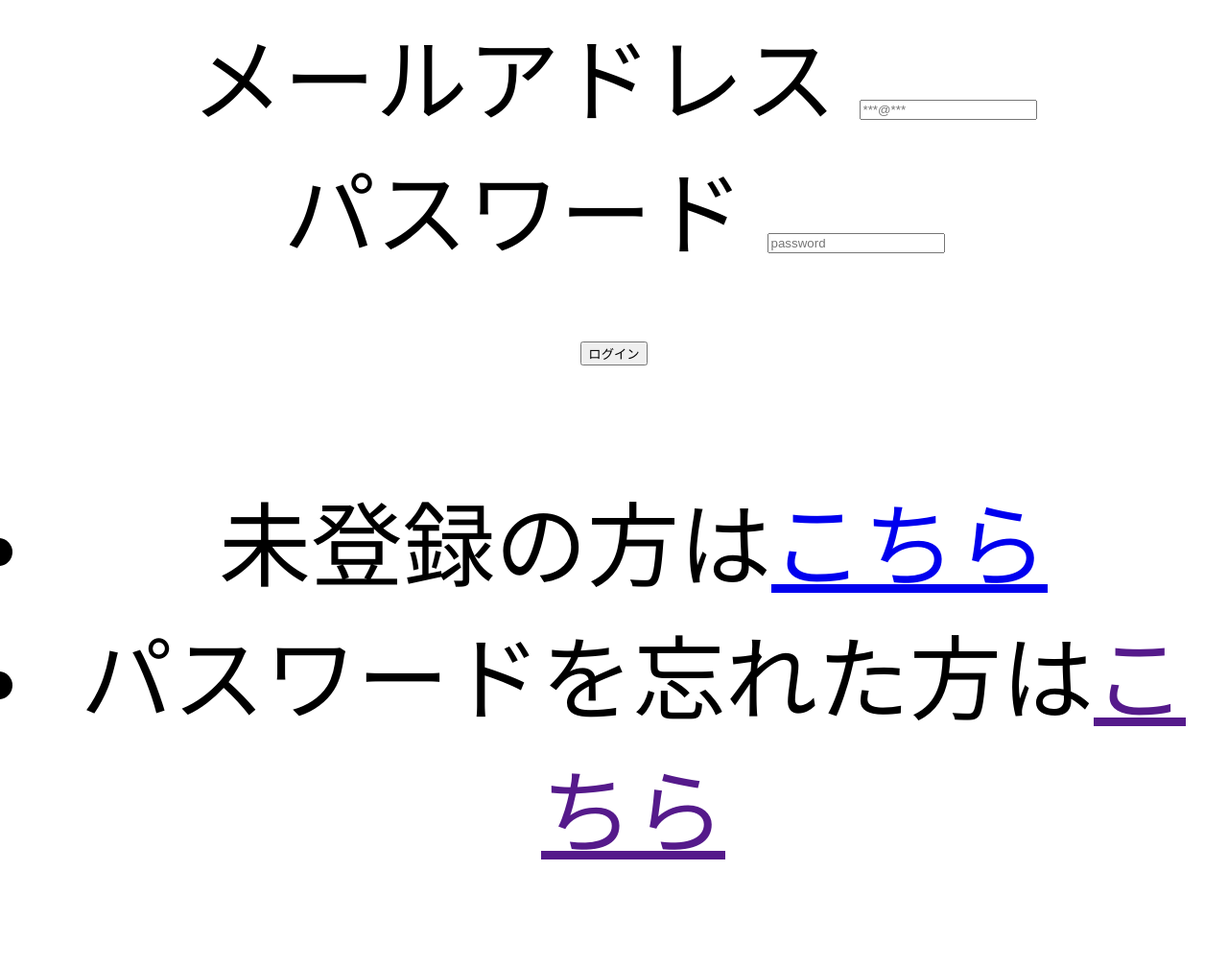
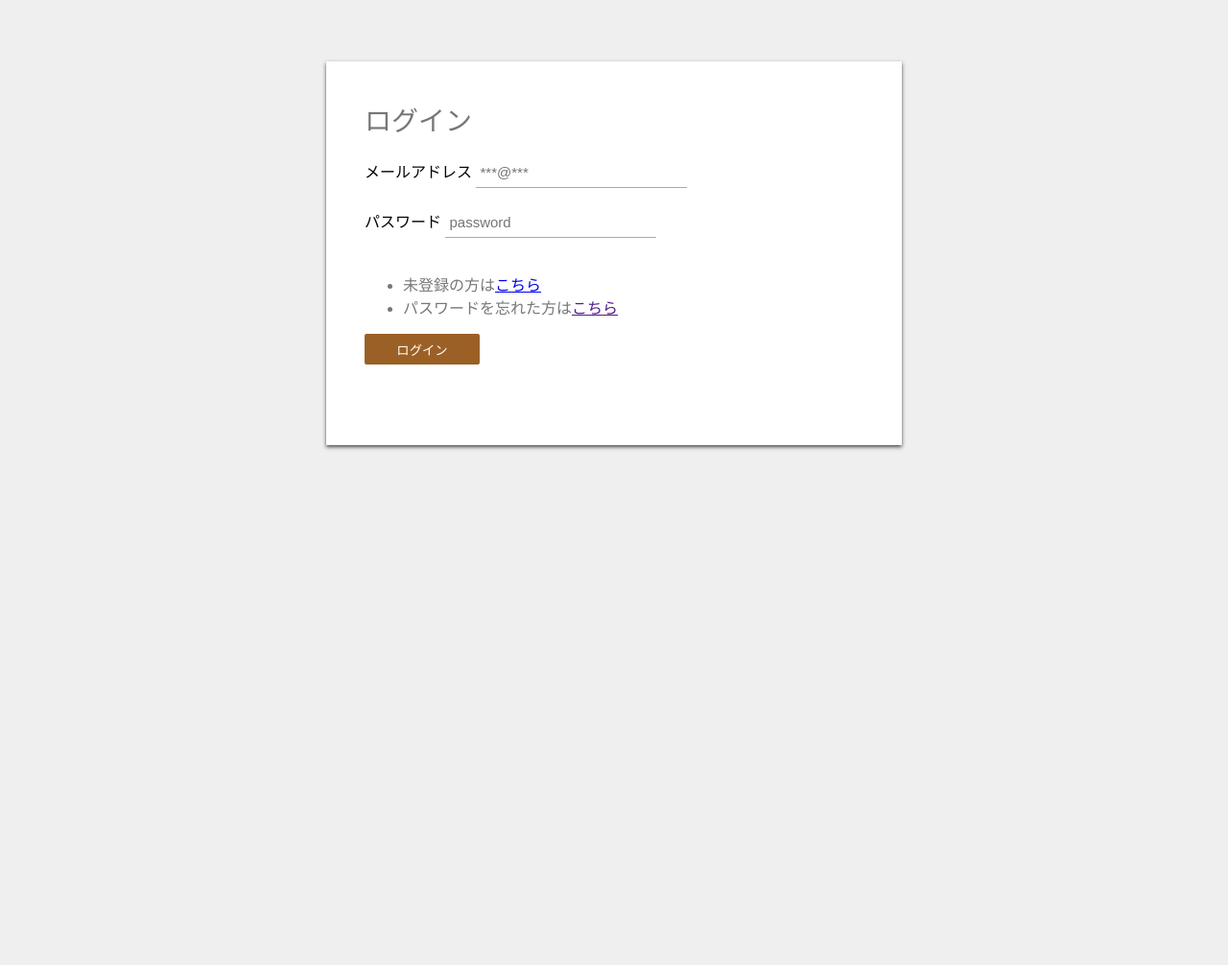
Before and after one commit to uta7/graduation-work, a PHP site: page /login.php in a window 1280 px wide. Shown: the whole page at 96% size. After the commit the page ends 469 px from the top, so only its background shows below. Run offline with PHP 8.4, Linux system fonts and the light colour scheme.

Commit message:
Add files via upload

```diff
--- /dev/null
+++ b/php/form.css
@@ -0,0 +1,74 @@
+* {
+  box-sizing: border-box;
+}
+
+body {
+  margin: 0;
+  padding: 0;
+  background: #efefef;
+  font-size: 16px;
+  color: #777;
+  font-family: sans-serif;
+  font-weight: 300;
+}
+
+#login-box {
+  position: relative;
+  margin: 5% auto;
+  width: 600px;
+  height: 400px;
+  background: #fff;
+  box-shadow: 0 2px 4px #4b4b4b;
+}
+
+.left-box {
+  /* background-color: orange; */
+  position: absolute;
+  top: 0;
+  left: 0;
+  padding: 40px;
+  width: 600px;
+  height: 400px;
+}
+
+.label {
+  color: #080303;
+}
+
+h1 {
+  margin-top: 0;
+  margin-bottom: 20px;
+  font-weight: 300;
+  font-size: 28px;
+}
+
+input[type="text"],
+input[type="password"] {
+  margin-bottom: 20px;
+  padding: 4px;
+  width: 220px;
+  height: 32px;
+  border: none;
+  outline: none;
+  border-bottom: 1px solid #aaa;
+  font-weight: 400;
+  font-size: 15px;
+  transition: 0.3s ease;
+}
+
+input[type="submit"] {
+  margin-bottom: 28px;
+  width: 120px;
+  height: 32px;
+  background-color: #9b6025;
+  border: none;
+  border-radius: 2px;
+  color: #fff;
+  font-weight: 500;
+  transition: 0.3s all;
+  cursor: pointer;
+}
+
+input[type="submit"]:hover {
+  background-color: #794b1d;
+}
--- a/php/login.php
+++ b/php/login.php
@@ -5,18 +5,41 @@
   <meta charset="utf-8">
   <meta name="description" content="">
   <meta name="viewport" content="width=device-width, initial-scale=1">
-  <link rel="stylesheet" href="style.css">
+  <link rel="stylesheet" href="form.css">
 </head>
 
 <body>
-  <form>
-    <label>メールアドレス</label>
-    <input type="text" placeholder="***@***">
-    <br>
-    <label>パスワード</label>
-    <input type="text" placeholder="password">
+  <div id="login-box" >
+    <div class="left-box">
+      <h1>ログイン</h1>
+      <label class="label">メールアドレス</label>
+      <input type="text" name="email" placeholder="***@***" />
+      <br>
+      <label class="label">パスワード</label>
+      <input type="password" name="password" placeholder="password" />
+      <ul>
+         <li>
+            未登録の方は<a href="registration.html">こちら</a>
+         </li>
+         <li>
+            パスワードを忘れた方は<a href="">こちら</a>
+        </li>
+      </ul>
+      <input type="submit" name="login-button" value="ログイン" />
+    </div>
+  </div>
+
+  <!-- <form>
+    <div class="form" >
+      <label>メールアドレス</label>
+      <input class="textbox" type="text" placeholder="***@***">
+      </div>
+      <br>
+      <label>パスワード</label>
+      <input class="textbox" type="text" placeholder="password">
+
   </form>
-  <button type="button">ログイン</button>
+  <button class="btn" type="button">ログイン</button>
   <ul>
     <li>
       未登録の方は<a href="registration.html">こちら</a>
@@ -24,5 +47,5 @@
     <li>
       パスワードを忘れた方は<a href="">こちら</a>
     </li>
-  </ul>
+  </ul> -->
 </body>
```
Also changed, not shown: php/answer.php (+14 -7 lines), php/mypage.php (+8 -0 lines), php/question.php (+8 -1 lines), php/style.css (+45 -3 lines), php/tango.php (+27 -11 lines).
